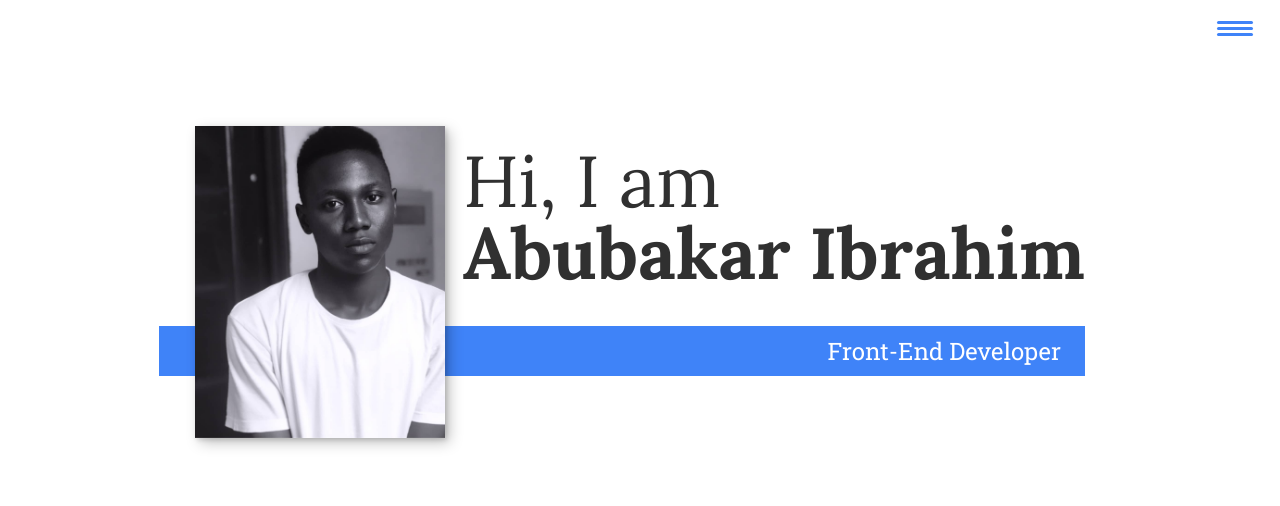
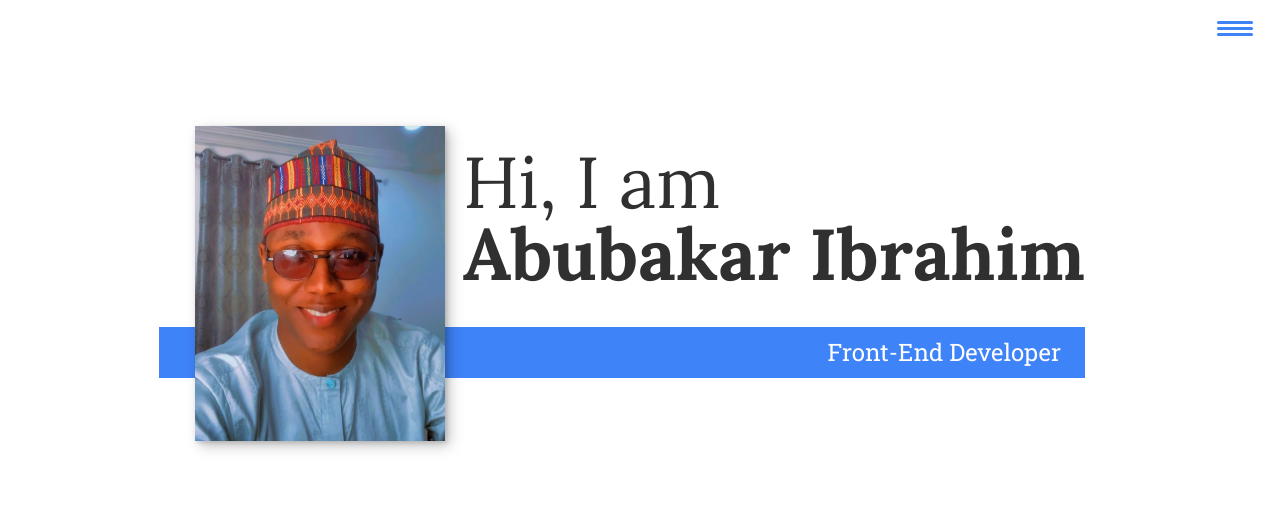
Before and after one commit to iabbakr/myportfolio, a plain HTML site: page index.html in a window 1280 px wide. Shown: the top 506 px of the page. Drawn offline with nearby package versions, Linux system fonts and the light colour scheme.

Commit message:
change img

```diff
--- a/index.html
+++ b/index.html
@@ -36,7 +36,7 @@
                 Hi, I am <strong>Abubakar Ibrahim</strong>
             </h1>
             <p class="section__subtitle section__subtitle--intro">Front-End Developer</p>
-            <img src="img/abu-ib.jpg" alt="a picture of Jane Smith smiling" class="intro__img">
+            <img src="img/ab.jpg" alt="a picture of Jane Smith smiling" class="intro__img">
         </section>
 
 
```
